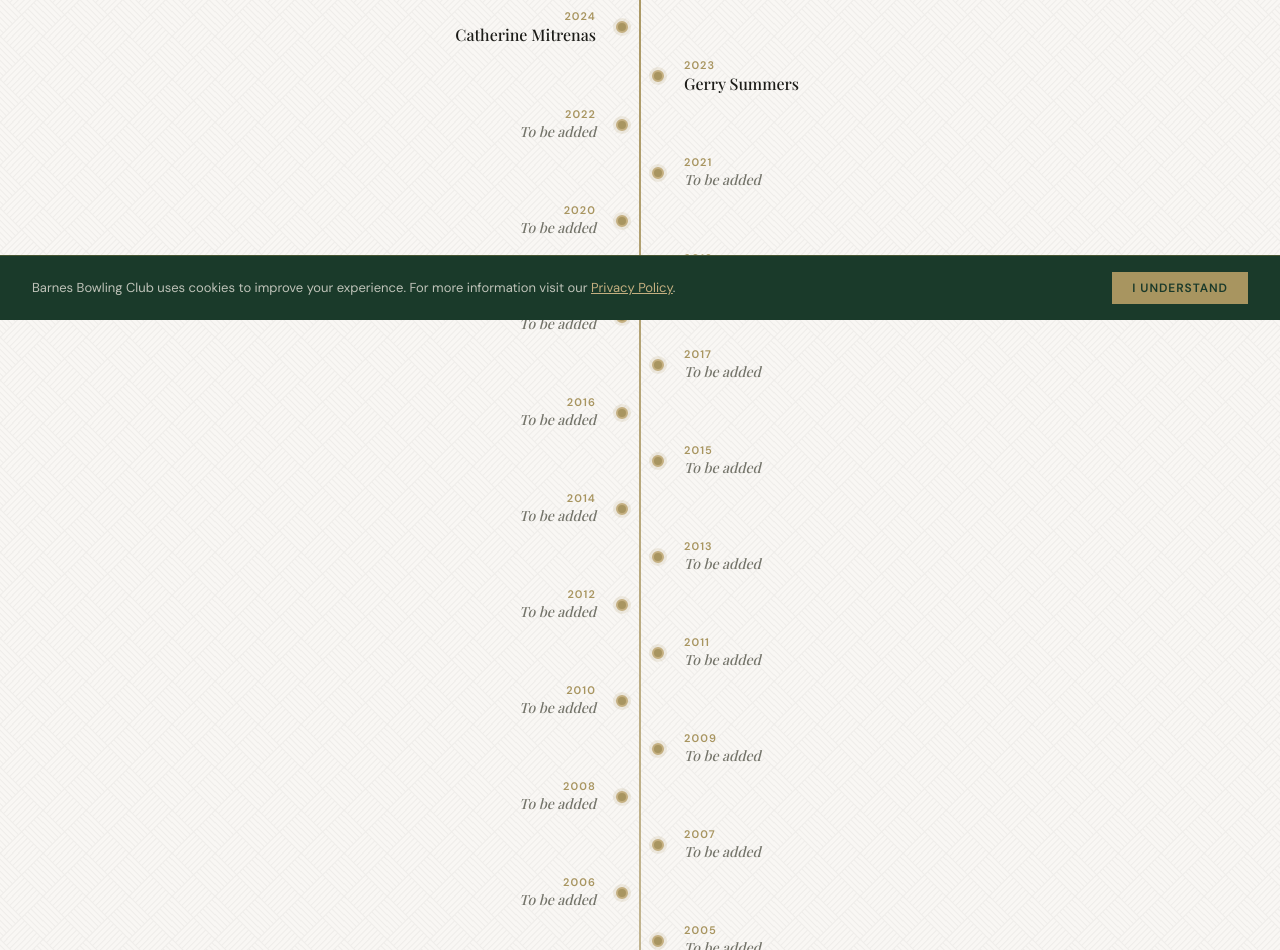
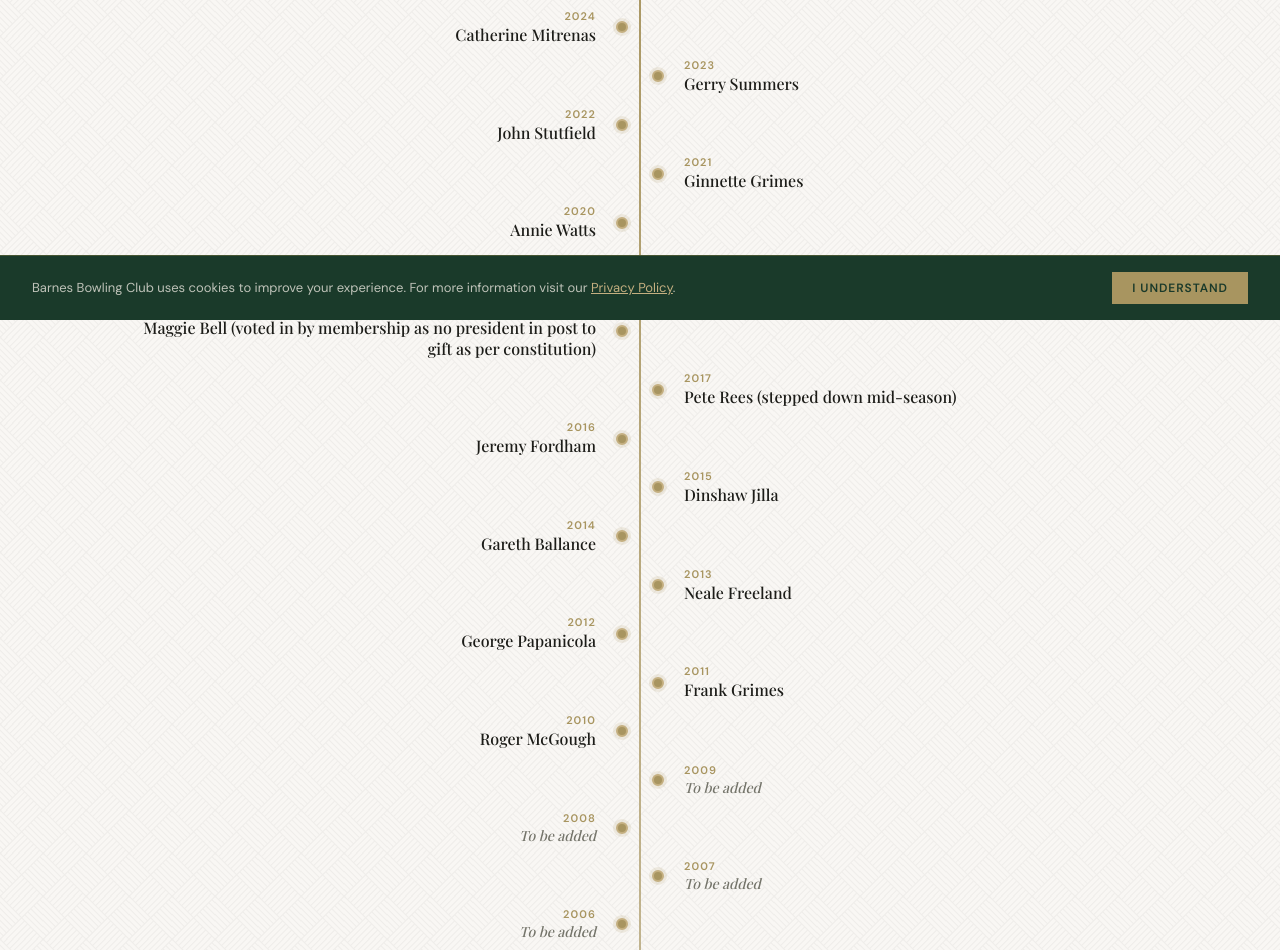
Before and after one commit to BarnesBowling/barnes-bowling-club, a Next.js app: page /members/archive/presidents in a window 1280 px wide. Shown: the part 480-1430 px from the top of the page. Built offline with nearby package versions, Linux system fonts and the light colour scheme.

Commit message:
Update past presidents archive 2010-2022

```diff
--- a/data/archive-roles.ts
+++ b/data/archive-roles.ts
@@ -10,19 +10,19 @@ export const pastPresidents: RoleEntry[] = [
   { year: 2025, name: 'Jeremy Frearson' },
   { year: 2024, name: 'Catherine Mitrenas' },
   { year: 2023, name: 'Gerry Summers' },
-  { year: 2022, name: 'TBD' },
-  { year: 2021, name: 'TBD' },
-  { year: 2020, name: 'TBD' },
-  { year: 2019, name: 'TBD' },
-  { year: 2018, name: 'TBD' },
-  { year: 2017, name: 'TBD' },
-  { year: 2016, name: 'TBD' },
-  { year: 2015, name: 'TBD' },
-  { year: 2014, name: 'TBD' },
-  { year: 2013, name: 'TBD' },
-  { year: 2012, name: 'TBD' },
-  { year: 2011, name: 'TBD' },
-  { year: 2010, name: 'TBD' },
+  { year: 2022, name: 'John Stutfield' },
+  { year: 2021, name: 'Ginnette Grimes' },
+  { year: 2020, name: 'Annie Watts' },
+  { year: 2019, name: 'Gary Lowry' },
+  { year: 2018, name: 'Maggie Bell (voted in by membership as no president in post to gift as per constitution)' },
+  { year: 2017, name: 'Pete Rees (stepped down mid-season)' },
+  { year: 2016, name: 'Jeremy Fordham' },
+  { year: 2015, name: 'Dinshaw Jilla' },
+  { year: 2014, name: 'Gareth Ballance' },
+  { year: 2013, name: 'Neale Freeland' },
+  { year: 2012, name: 'George Papanicola' },
+  { year: 2011, name: 'Frank Grimes' },
+  { year: 2010, name: 'Roger McGough' },
   { year: 2009, name: 'TBD' },
   { year: 2008, name: 'TBD' },
   { year: 2007, name: 'TBD' },
```
